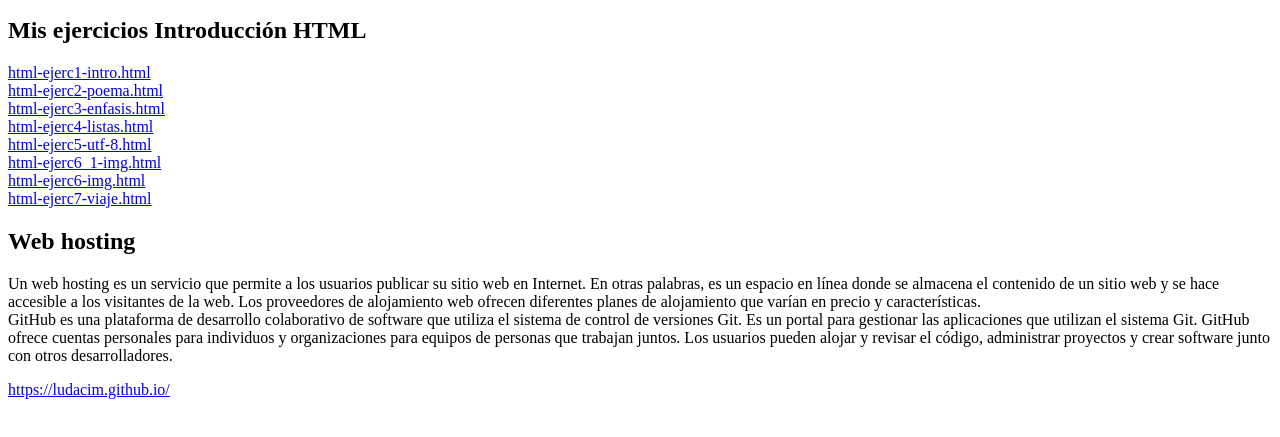
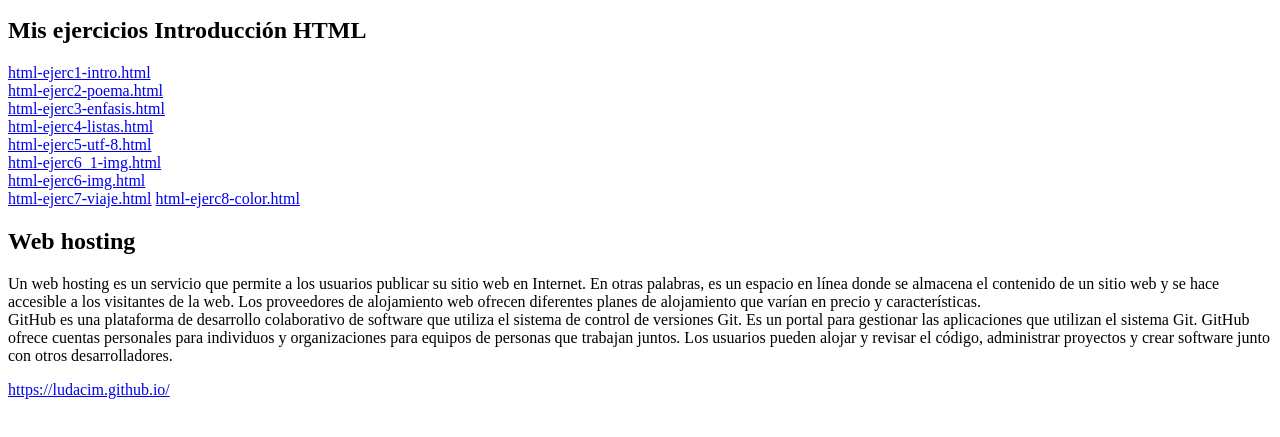
Before and after one commit to Ludacim/Ludacim.github.io, a plain HTML site: page index.html in a window 1280 px wide. Shown: the part 137-574 px from the top of the page. Drawn offline with Linux system fonts and the light colour scheme.

Commit message:
Update index.html

```diff
--- a/index.html
+++ b/index.html
@@ -27,6 +27,7 @@
 <a href="https://github.com/Ludacim/Ludacim.github.io/blob/e9e260c782b1036b211bbe1a007dc6790353888f/html-ejerc6_1-img.html
 ">html-ejerc6-img.html</a><br>
 <a href="https://github.com/Ludacim/Ludacim.github.io/blob/e9e260c782b1036b211bbe1a007dc6790353888f/html-ejerc7-viaje.html">html-ejerc7-viaje.html</a>
+<a href="https://github.com/Ludacim/Ludacim.github.io/blob/54e44e10f0d7ec6a31776790241c8dffb0855a85/ticdamian/html-ejerc8-color.html">html-ejerc8-color.html</a>
 <h2>Web hosting</h2>
 <p>Un web hosting es un servicio que permite a los usuarios publicar su sitio web en Internet. En otras palabras, es un espacio en línea donde se almacena el contenido de un sitio web y se hace accesible a los visitantes de la web. Los proveedores de alojamiento web ofrecen diferentes planes de alojamiento que varían en precio y características.<br> GitHub es una plataforma de desarrollo colaborativo de software que utiliza el sistema de control de versiones Git. Es un portal para gestionar las aplicaciones que utilizan el sistema Git. GitHub ofrece cuentas personales para individuos y organizaciones para equipos de personas que trabajan juntos. Los usuarios pueden alojar y revisar el código, administrar proyectos y crear software junto con otros desarrolladores.</p>
 <a href="https://ludacim.github.io/">https://ludacim.github.io/</a>
```
